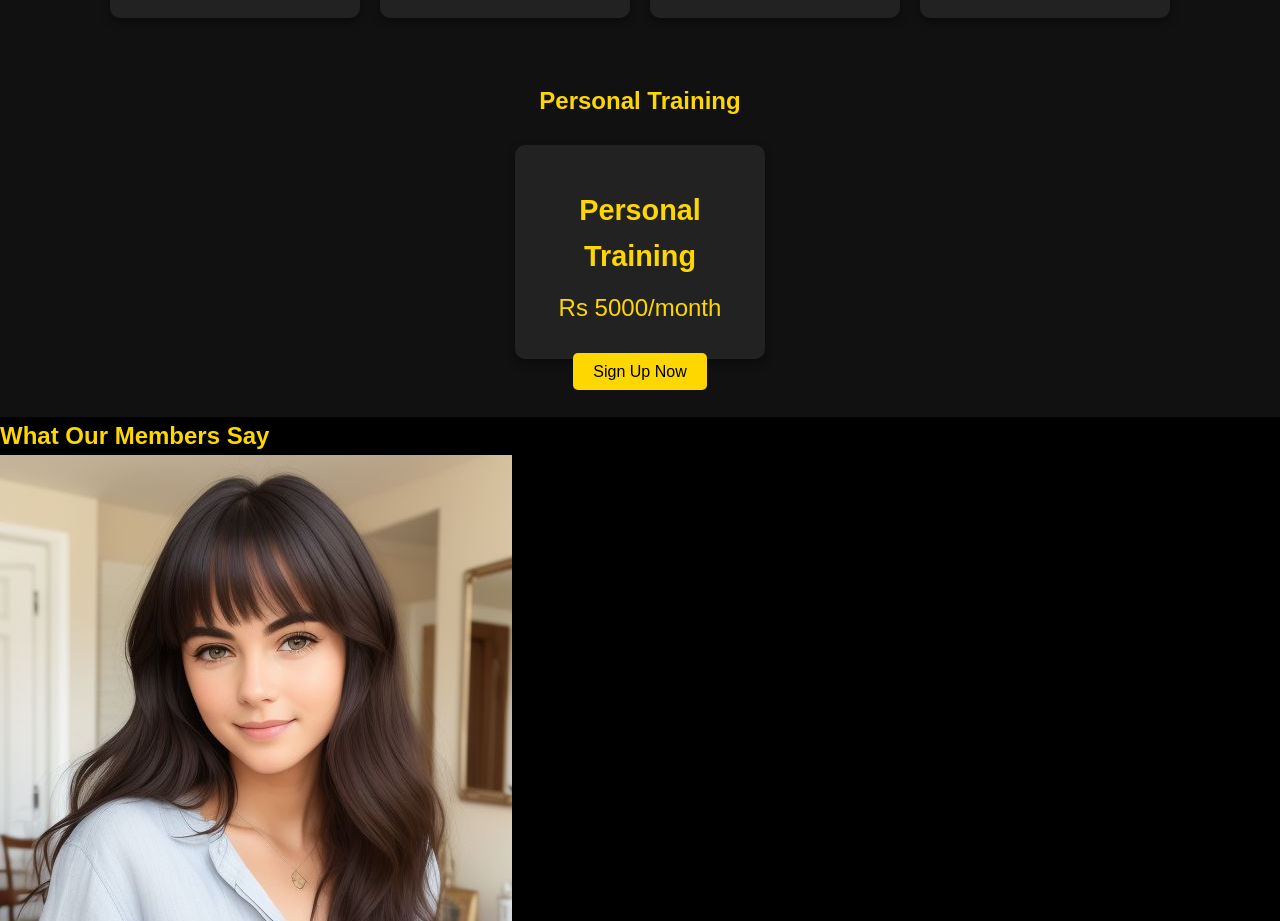
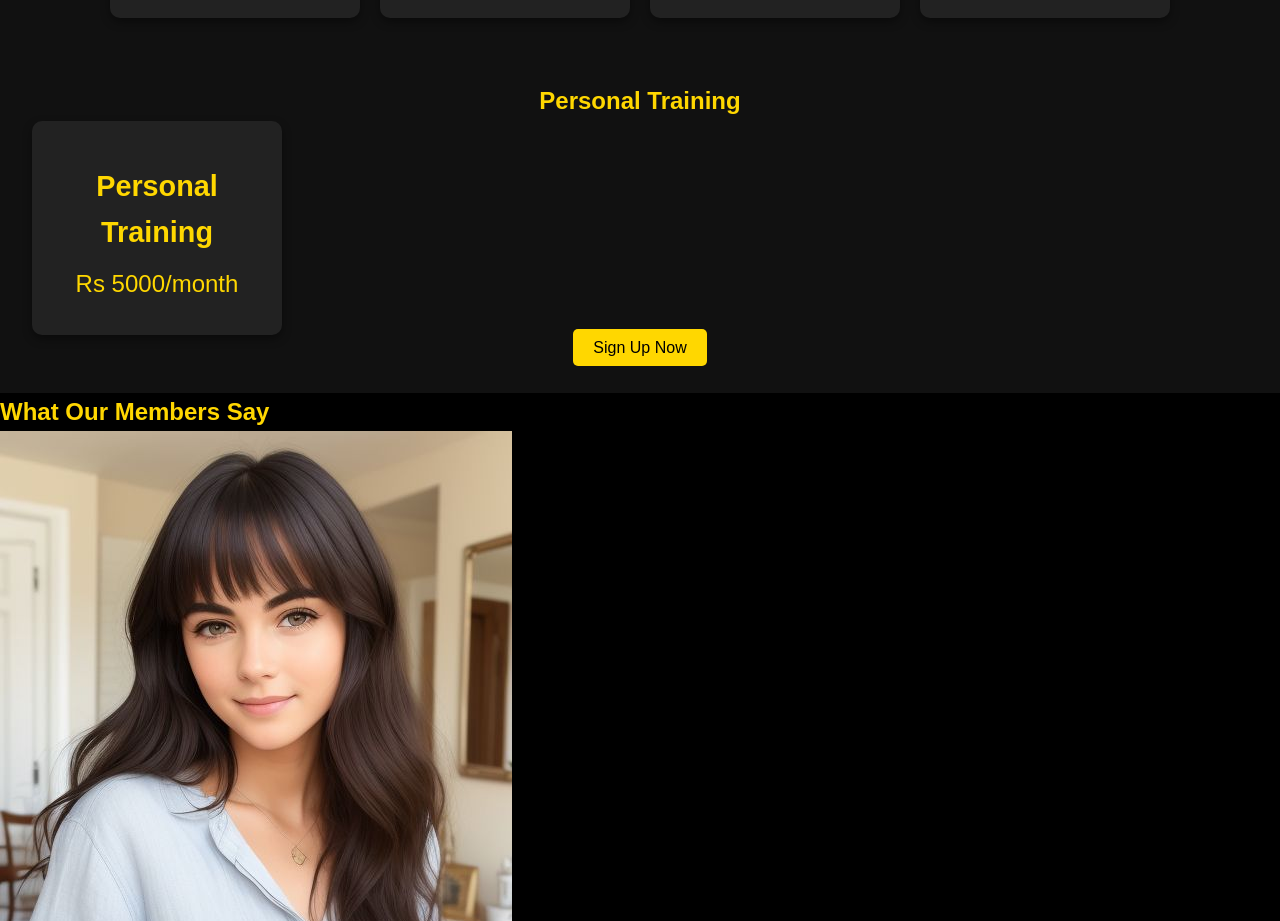
Before and after one commit to VarnankSharma/BfitGym, a React (Create React App) app: page / in a window 1280 px wide. Shown: the part 2540-3461 px from the top of the page. Built offline with nearby package versions, Linux system fonts and the light colour scheme.

Commit message:
Updated content

```diff
--- a/public/styles.css
+++ b/public/styles.css
@@ -116,10 +116,3 @@ a:hover {
   background-color: #fff;
   color: #FFD700;
 }
-/* Center the Personal Training box */
-.personal-training-container {
-  display: flex;
-  justify-content: center; /* Centers the box horizontally */
-  align-items: center; /* Ensures vertical alignment if needed */
-  margin-top: 1.5rem; /* Add spacing above the box if necessary */
-}
```
